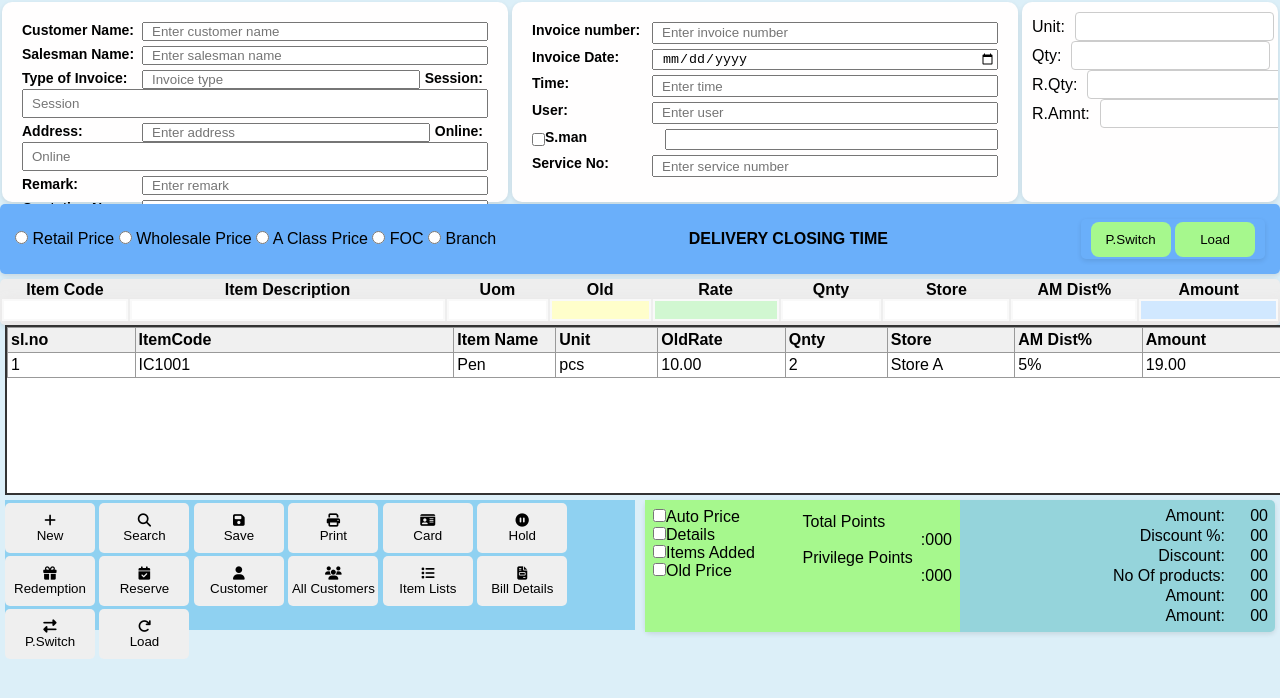
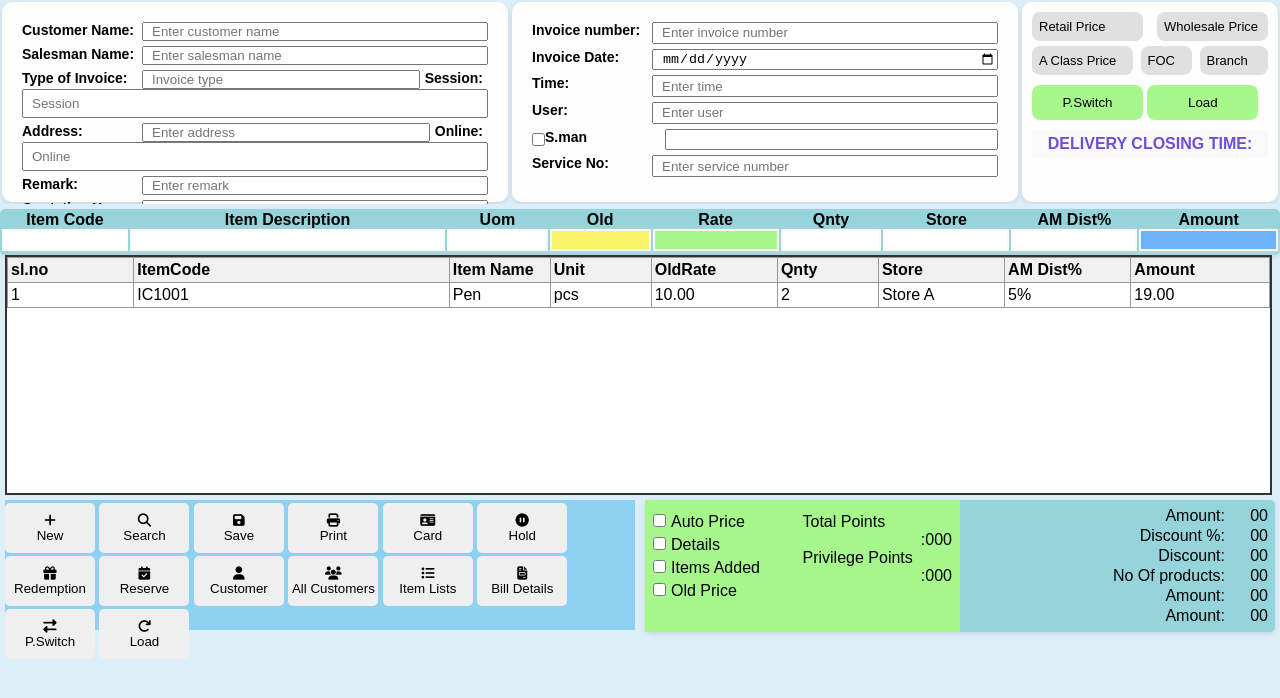
Before and after one commit to SHAHANAVC/Billingupdate, a plain HTML site: page index.html in a window 1280 px wide. Drawn offline with Linux system fonts and the light colour scheme.

Commit message:
thirdcommit

```diff
--- a/billing.css
+++ b/billing.css
@@ -53,16 +53,7 @@ body {
   height: 200px; /* Match parent height */
 }
 
-.form-section3 {
-  background-color: rgb(255, 254, 254);
-  padding: 10px;
-  width: 20%;
-  border-radius: 10px;
-  margin: 2px;
-  box-shadow: 0 2px 5px rgba(0, 0, 0, 0.1);
-  overflow-y: auto;
-  height: 200px;
-}
+
 .form-row {
   display: flex;
   flex-wrap: wrap;
@@ -97,179 +88,96 @@ body {
   padding: 5px;
   /* margin-bottom: 20px; */
 }
-/* .form-section2 {
-  height: 737px;
+
+
+.form-section3 {
+  background-color: rgb(255, 254, 254);
+  padding: 10px;
   width: 20%;
-  background-color:  rgb(238, 223, 223);
-  background-color: rgba(252, 184, 184, 0.63);
-  min-height: 100vh;
-  position: fixed;
-  right: 0;
-  top: 0;
-  padding: 3px;
-} */
-
-.form-section2-innerbutton {
-  display: flex;
-  flex-direction: column;
-  gap: 5px;
-  flex: 1; /* makes both divs take equal space */
-  /* margin-top: 10px; */
-  margin-right: 20px;
-}
-.form-section2-inner {
-  display: flex;
-  flex-direction: column;
-  gap: 12px;
-  margin-top: 10px;
-}
-
-.ver-row {
-  display: flex;
-  align-items: center;
-  gap: 10px;
-}
-
-.ver-row label {
-  width: 80px; /* Adjust based on label length */
-  font-weight: 500;
-}
-
-.ver-row input {
-  flex: 0; /* Makes input fill the remaining space */
-  padding: 6px 10px;
-  border: 1px solid #ccc;
-  border-radius: 4px;
-}
-.centered-text {
-  text-align: center;
-  font-weight: bold;
-  margin-top: 10px;
-  margin-bottom: 20px;
-}
-.form-section2-innerbutton button {
-  width: 90%;
-  padding: 5px;
-  font-size: 14px;
-  cursor: pointer;
-  margin-left: 30px;
-  display: flex;
-  flex-direction: column;
+  border-radius: 10px;
+  margin: 2px;
+  box-shadow: 0 2px 5px rgba(0, 0, 0, 0.1);
+  overflow-y: auto;
+  height: 200px;
 }
 .radio-buttons {
   display: flex;
-  align-items: center;
-  gap: 20px;
-  padding: 15px;
-  /* background-color: rgb(245, 229, 229); */
-  /* background-color: #1A4F8B; */
-  background-color: #3491fcab;
-  border-radius: 5px;
-  box-shadow: 0 2px 5px rgba(0, 0, 0, 0.1);
-  width: 100%;
+  flex-wrap: wrap;
+  gap: 5px;
   justify-content: space-between;
 }
+
+.radio-buttons input[type="radio"] {
+  display: none;
+}
+
+.radio-buttons label {
+  padding: 5px;
+  background-color: #e0e0e0;
+  border-radius: 8px;
+  cursor: pointer;
+  border: 2px solid transparent;
+  /* font-weight: 300; */
+  transition: all 0.3s ease;
+  font-size: small;
+}
+
+.radio-buttons input[type="radio"]:checked + label {
+  background-color: #007bff;
+  color: white;
+  /* border-color: #0056b3; */
+}
+
 .ptag {
   font-weight: bold;
   /* margin-left: 150px; */
 }
-.text {
-  display: flex;
-  align-items: center;
-  gap: 20px;
-  padding: 5px;
-  background-color: white;
-  border-radius: 5px;
-  box-shadow: 0 2px 5px rgba(0, 0, 0, 0.1);
-  width: 80%; /* make it full width */
-  flex-wrap: nowrap; /* keeps everything in one row */
-  overflow-x: auto; /* prevent overflow breaking */
+.button-pair{
+  margin-top: 10px;
 }
-
-.text1 {
-  width: 290px;
-  height: 50px;
-  background-color: rgb(56, 171, 220);
-  padding: 10px;
-  display: flex;
-  flex-direction: row;
-  justify-content: center;
-  border-radius: 8px;
-  gap: 5px;
-  flex-shrink: 0; /* prevent shrinking */
-}
-
-.text1 label {
-  color: white;
-  font-weight: bold;
-  padding: 8px;
-  margin: 0 auto;
-}
-
-.text1 input {
-  padding: 5px;
-  width: 50px;
-  margin: 0 auto;
-}
-
-.form-container {
-  display: flex;
-  gap: 20px;
-  align-items: center;
-}
-
-.formsec {
-  /* background-color: rgb(238, 223, 223); */
-  padding: 10px;
-  border-radius: 5px;
-  box-shadow: 0 2px 5px rgba(0, 0, 0, 0.1);
-  display: flex;
-  align-items: center;
-  justify-content: center;
-  /* flex-direction: column; */
-  height: 40px;
-  /* width: 150px; */
-  flex-shrink: 0;
-}
-
-/* .form-pair {
-  display: flex;
-  flex-direction: row;
-  align-items: center;
-  gap: 5px;
-}
-
-.form-pair label {
-  font-weight: bold;
-}
-
-.form-pair input {
-  width: 50px;
-  padding: 5px;
-} */
-
-/* .button-pair {
-  display: flex;
-  gap: 10px;
-  flex-direction: row;
-  align-items: center;
-} */
-
 .button-pair1 {
   padding: 10px 10px;
   /* background-color: rgb(72, 98, 243); */
   background-color: #a6f88d;
   border-radius: 8px;
   border: none;
-  width: 80px;
+  width: 47%;
 }
 .button-pair1:hover {
   background-color: #0a8a2a;
   color: #ffffff;
 }
+.marquee-wrapper {
+  width: 100%;
+  overflow: hidden;
+  background: #f9f9f9;
+  /* border: 1px solid #ccc; */
+  margin-top: 10px;
+  padding: 5px 0;
+}
+
+.marquee-text {
+  display: inline-block;
+  white-space: nowrap;
+  animation: scroll-left 10s linear infinite;
+  font-weight: bold;
+  color: #6d4fd9; /* red color for emphasis */
+  padding-left: 100%; /* Start off screen */
+}
+
+@keyframes scroll-left {
+  0% {
+    transform: translateX(0%);
+  }
+  100% {
+    transform: translateX(-100%);
+  }
+}
+
 .table-design {
-  background-color: rgb(238, 238, 238);
-
+  /* background-color: rgb(238, 238, 238); */
+/* background-color: rgba(182, 178, 178, 0.644); */
+background-color: rgb(149, 212, 219);
   border-radius: 5px;
   box-shadow: 0 2px 5px rgba(0, 0, 0, 0.1);
   width: 100%;
@@ -294,9 +202,9 @@ table {
   background-color: #ffffff;
 }
 .scroll-area {
-  width: 100%;
+  width: 99%;
   border: 2px solid #333; /* Border around the whole table container */
-  height: 170px; /* Set a fixed height for scrolling */
+  height: 240px; /* Set a fixed height for scrolling */
   overflow: auto; /* Enables scroll bar */
   /* padding: 5px; */
   margin-left: 5px;
@@ -349,7 +257,9 @@ table {
   padding: 5px;
   text-align: end;
 }
-
+li{
+  margin-top: 5px;
+}
 .finalrow {
   height: 30px; /* height of the row */
   width: 79.5%; /* content width */
@@ -365,6 +275,9 @@ table {
   flex-wrap: wrap;
   width: 50%;
 
+}
+.c1{
+  margin-right: 5px;
 }
 
 .form-group {
@@ -394,19 +307,24 @@ input[type="text"]:focus {
 }
 
 .highlighted-row:hover {
-  background-color: #f9f9f9;
+  /* background-color: #f9f9f9; */
 }
 
 .yellow-bg {
-  background-color: #fffecb !important;
+  /* background-color: #fffecb !important; */
+  background-color: #f7f467 !important;
 }
 
 .green-bg {
-  background-color: #d1f7d1 !important;
+  /* background-color: #d1f7d1 !important; */
+  /* background-color: #7efa66 !important; */
+  background-color: #a6f88d !important
+  /* background-color: #368121; */
 }
 
 .blue-bg {
-  background-color: #d1e8ff !important;
+  /* background-color: #d1e8ff !important; */
+  background-color: #6db2f7 !important;
 }
 /* .scroll-area {
   width: 100%;
--- a/index.html
+++ b/index.html
@@ -74,126 +74,52 @@
             <input type="text" placeholder="Enter service number" />
           </div>
         </div>
-        <div class="form-section3">
+        <!-- <div class="form-section3">
           <div class="ver-row">
-            <label>Unit:</label>
-            <input type="text" />
+
           </div>
           <div class="ver-row">
-            <label>Qty:</label>
-            <input type="text" />
+
           </div>
           <div class="ver-row">
-            <label>R.Qty:</label>
-            <input type="text" />
+
           </div>
           <div class="ver-row">
-            <label>R.Amnt:</label>
-            <input type="text" />
+
           </div>
-        </div>
-      </div>
-      <!-- <div class="form-section2">
-     <div class="form-section2-inner">
-        <div class="ver-row">
-          <label>Unit:</label>
-          <input type="text">
-        </div>
-        <div class="ver-row">
-          <label>Qty:</label>
-          <input type="text">
-        </div>
-        <div class="ver-row">
-          <label>R.Qty:</label>
-          <input type="text">
-        </div>
-        <div class="ver-row">
-          <label>R.Amnt:</label>
-          <input type="text">
-        </div>
+        </div> -->
+        <div class="form-section3">
+  <div class="ver-row">
+    <div class="radio-buttons">
+      <input type="radio" id="retail" name="option" value="1" />
+      <label for="retail" style="width: 47%;">Retail Price</label>
+
+      <input type="radio" id="wholesale" name="option" value="2" />
+      <label for="wholesale" style="width: 47%;">Wholesale Price</label>
+
+      <input type="radio" id="aclass" name="option" value="3" />
+      <label for="aclass"  style="width: 43%;">A Class Price</label>
+
+      <input type="radio" id="foc" name="option" value="4" />
+      <label for="foc"  style="width: 22%;">FOC</label>
+
+      <input type="radio" id="branch" name="option" value="5" />
+      <label for="branch"  style="width: 29%;">Branch</label>
     </div>
-        <p class="centered-text">BILLING</p>
-    <div class="form-section2-innerbutton">
-        <div class="ver-row"><button>New</button></div>
-        <div class="ver-row"><button>Search</button></div>
-        <div class="ver-row"><button>Save</button></div>
-        <div class="ver-row"><button>Print</button></div>
-        <div class="ver-row"><button>Card</button></div>
-        <div class="ver-row"><button>Hold</button></div>
-        <div class="ver-row"><button>Redemption</button></div>
-        <div class="ver-row"><button>Reserve</button></div>
-        <div class="ver-row"><button>Customer</button></div>
-        <div class="ver-row"><button>All Customers</button></div>
-        <div class="ver-row"><button>Item Lists</button></div>
-        <div class="ver-row"><button>Bill Details</button></div>
-      </div>
-    </div> -->
-      <div class="radio-buttons">
-        <div>
-          <label
-            ><input type="radio" name="option" value="1" /> Retail Price</label
-          >
-          <label
-            ><input type="radio" name="option" value="2" /> Wholesale
-            Price</label
-          >
-          <label
-            ><input type="radio" name="option" value="3" /> A Class Price</label
-          >
-          <label><input type="radio" name="option" value="4" /> FOC</label>
-          <label><input type="radio" name="option" value="5" /> Branch</label>
-        </div>
-        <div class="ptag">DELIVERY CLOSING TIME</div>
-        <div class="formsec">
+     <div class="formsec">
           <div class="button-pair">
             <button class="button-pair1">P.Switch</button>
             <button class="button-pair1">Load</button>
           </div>
         </div>
+        <div class="marquee-wrapper">
+  <div class="marquee-text">DELIVERY CLOSING TIME:  </div>
+</div>
+
+  </div>
+</div>
+
       </div>
-      <!-- <div class="text">
-        <div class="text1">
-          <label>Store1</label>
-          <input type="text">
-        </div>
-
-        <div class="form-container">
-          <div class="formsec">
-            <div class="form-pair">
-              <label>Store2</label>
-              <input type="text">
-            </div>
-          </div>
-
-          <div class="formsec">
-            <div class="form-pair">
-              <label>Store3</label>
-              <input type="text">
-            </div>
-          </div>
-
-          <div class="formsec">
-            <div class="form-pair">
-              <label>Store4</label>
-              <input type="text">
-            </div>
-          </div>
-
-          <div class="formsec">
-            <div class="form-pair">
-              <label>Store5</label>
-              <input type="text">
-            </div>
-          </div>
-       -->
-      <!-- <div class="formsec">
-            <div class="button-pair">
-              <button>P.Switch</button>
-              <button>Load</button>
-            </div>
-          </div> -->
-      <!-- </div>
-      </div> -->
       <div class="table-design">
         <table>
           <thead>
@@ -355,53 +281,10 @@
             </tr>
           </table>
 
-          <!-- <div class="verti"> -->
-          <!-- <label>Discount Amt</label><p>00</p><br/> -->
-          <!-- <input type="text" placeholder="Discount Amount"> -->
-          <!-- </div> -->
-          <!-- <div class="verti"> -->
-          <!-- <label>Discount %:</label><p>00%</p><br/> -->
-          <!-- <input type="text" placeholder="Discount %"> -->
-          <!-- </div> -->
-          <!-- <div class="verti"> -->
-          <!-- <label>Discount</label><p>00%</p></br> -->
-          <!-- <input type="text" placeholder="Discount"> -->
-          <!-- </div> -->
-          <!-- <div class="verti"> -->
-          <!-- <label>No.of Items</label><p>23</p><br/> -->
-          <!-- <input type="text" placeholder="No.of Items"> -->
-          <!-- </div> -->
-          <!-- <div class="verti"> -->
-          <!-- <label>Net Total</label><p>90</p><br/> -->
-          <!-- <input type="text" placeholder="Net Total"> -->
-          <!-- </div> -->
-          <!-- <div class="verti"> -->
-          <!-- <label>Grand Total</label><p>89</p><br/> -->
-          <!-- <input type="text" placeholder="Grand Total"> -->
-          <!-- </div> -->
-        </div>
-      </div>
-      <!-- <div class="emptyrow">.</div> -->
-      <!-- <div class="finalrow">
-        <div class="checkbox">
-          <div class="check">
-          <input type="checkbox" id="check1"><label for="check1">Auto Price</label>
-          <input type="checkbox" id="check1"><label for="check1">Details</label>
-          <input type="checkbox" id="check1"><label for="check1">Items Added</label>
-          <input type="checkbox" id="check1"><label for="check1">Old Price</label>
-        </div>
-        <div class="form-group">
-          <label for="input1">Total Points</label>
-          <input type="text" id="input1" readonly value="0">
-        </div>
-        <div class="form-group">
-          <label for="input2">Privilege Points</label>
-          <input type="text" id="input2" readonly value="0">
+
         </div>
       </div>
 
-
-    </div> -->
     </div>
   </body>
 </html>
--- /dev/null
+++ b/itempage.css
@@ -0,0 +1,13 @@
+* {
+  margin: 0;
+  padding: 0;
+  box-sizing: border-box;
+}
+
+html,
+body {
+  height: 100%;
+  font-family: Arial, sans-serif;
+  background-color: rgb(220, 239, 248);
+  /* background-color: gray; */
+}
```
Also changed, not shown: itempage.html (added, +12 -0 lines).
